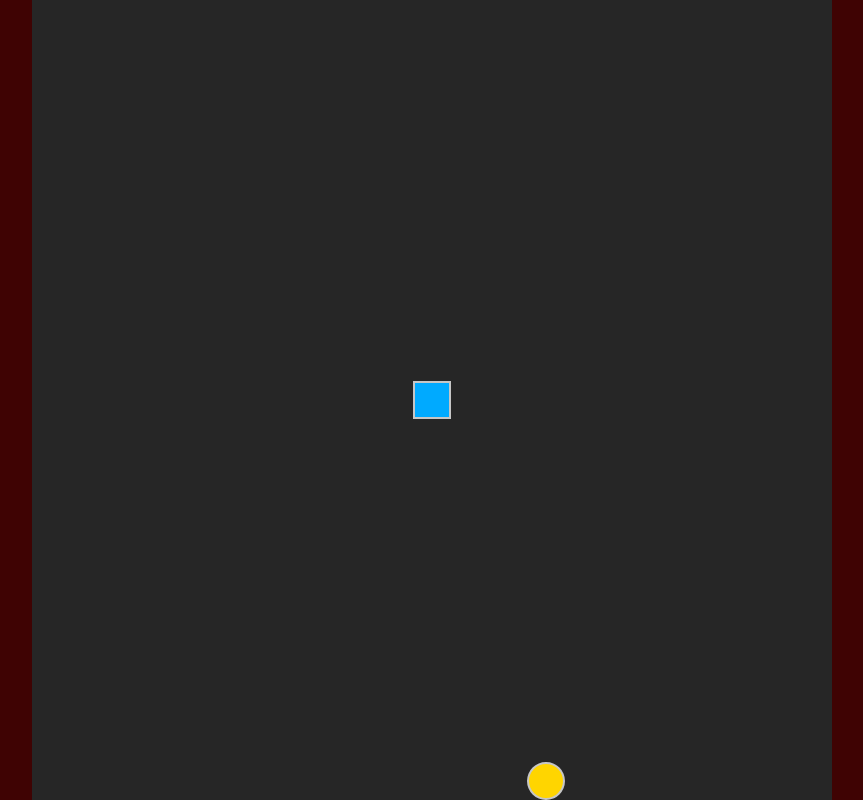
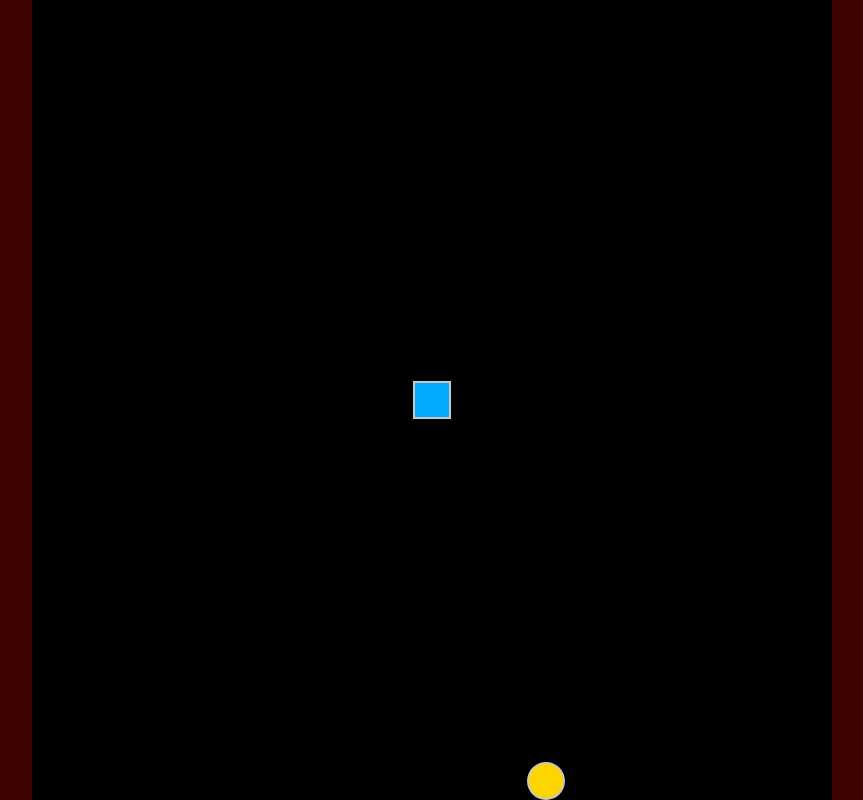
Before and after one commit to mgraphic/Javascript-Snake-Game-Demo, a website built with webpack: page src/index.html in a window 1280 px wide. Shown: the whole page, without its empty margins (208-1071 px from the left). Built offline with nearby package versions, Linux system fonts and the light colour scheme.

Commit message:
cicd test

```diff
--- a/src/styles/index.scss
+++ b/src/styles/index.scss
@@ -2,7 +2,7 @@
  * Set Style Defaults:
  */
 $page_color: #3f0303;
-$gameboard_color: #262626;
+$gameboard_color: #000000;
 $snake_color: hsl(200, 100%, 50%);
 $food_color: hsl(50, 100%, 50%);
 $segment_border: 0.25vmin solid #c6c6c6;
```
